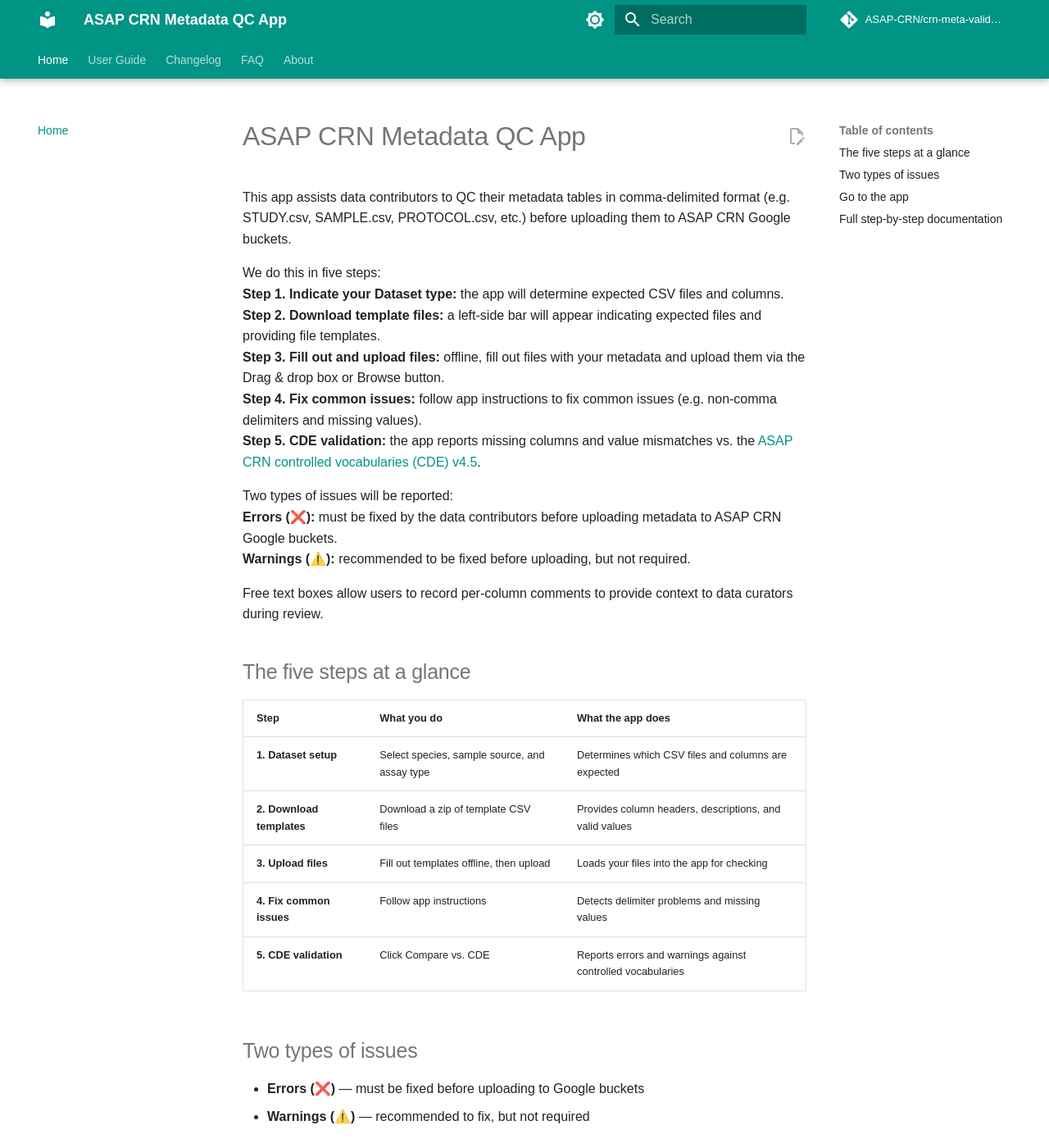
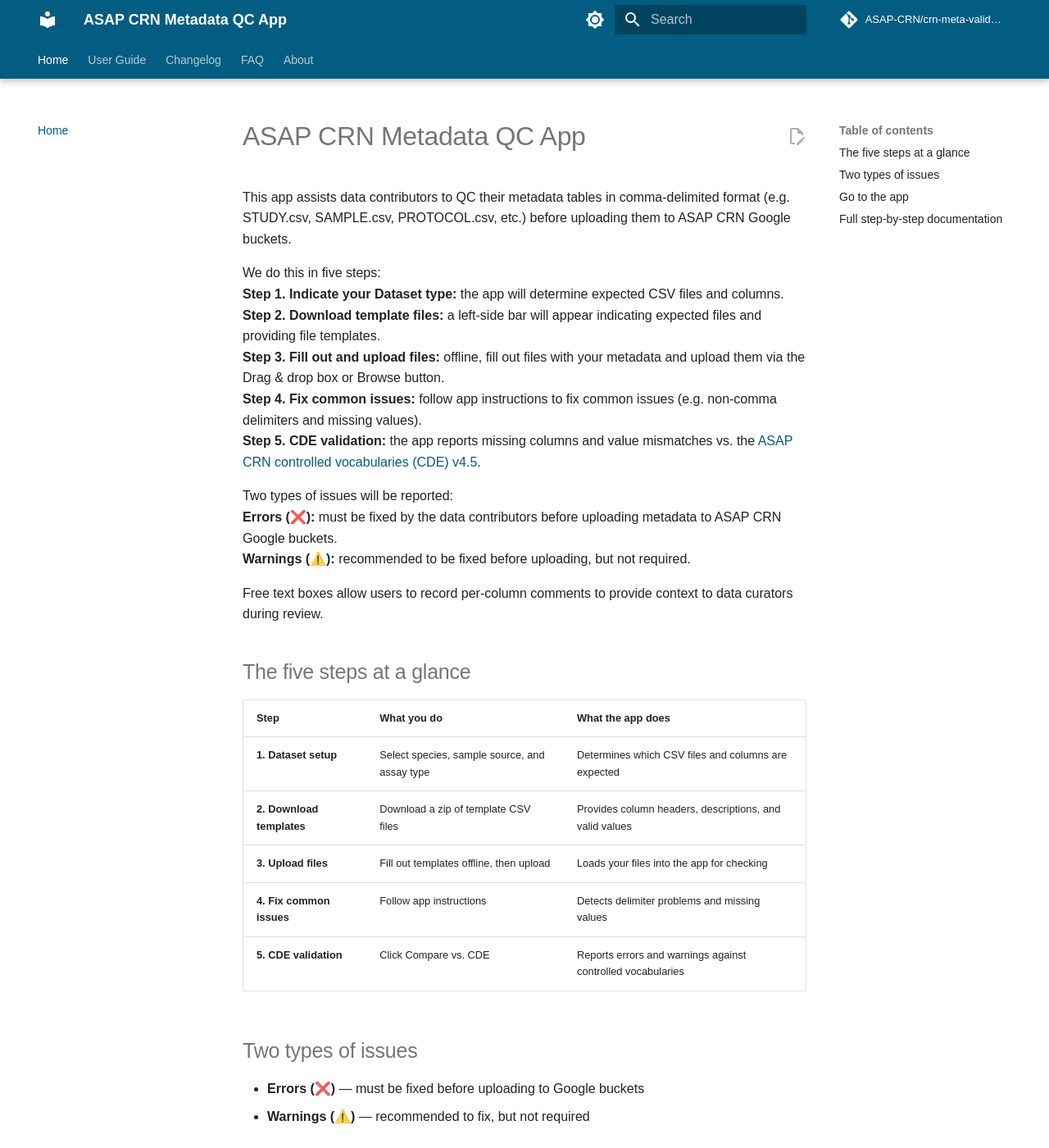
Before and after one commit to ASAP-CRN/crn-meta-validate, an MkDocs documentation site: the page built from docs/index.md, in a window 1280 px wide and 1400 px high. Shown: the whole window at 82% size. Built offline with MkDocs 1.6.1 and Material for MkDocs 9.7.7, drawn with Linux system fonts in a browser that asks for light colours; comment, search, counter and statistics services are not loaded.

Commit message:
MkDocs colors for header/footer bars and links text

```diff
--- a/docs/assets/css/extra.css
+++ b/docs/assets/css/extra.css
@@ -1,7 +1,7 @@
 /* ============================================
-   ASAP brand font: Arial for body copy, Arial Bold for headings.
-   Requires theme.font: false in mkdocs.yml (otherwise Material
-   loads Roboto from Google Fonts and overrides this).
+   ASAP brand font: Arial.
+   Requires theme.font: false in mkdocs.yml, otherwise Material
+   overrides with Roboto from Google Fonts.
    ============================================ */
 :root {
     --md-text-font: Arial, sans-serif;
@@ -28,14 +28,68 @@ body,
 }
 
 /* Arial has no true Light weight, so Material's h2 (font-weight: 300 in
-   Roboto) renders as Arial Regular instead — visibly heavier/darker than
-   the Roboto original. Compensate with Material's own lighter text-color
-   variable (the same one Material already applies to h1) rather than a
-   font-weight that Arial can't actually render. */
+   Roboto) renders as Arial Regular instead. Compensate with Material's own
+   lighter text-color.
+   Renders visibly heavier/darker than Roboto's Light otherwise — this reuses
+   h1's own lighter-color treatment rather than a font-weight Arial can't render. */
 .md-typeset h2,
 .md-typeset h3,
 .md-typeset h4 {
     color: var(--md-default-fg-color--light);
+}
+
+/* ============================================
+   ASAP brand solid colors
+    ┌───────┬─────────┬────────────────────┐
+    │ Label │   Hex   │    Description     │
+    ├───────┼─────────┼────────────────────┤
+    │ A     │ #E3E4E3 │ Light neutral grey │
+    ├───────┼─────────┼────────────────────┤
+    │ B     │ #8C4E9F │ Purple             │
+    ├───────┼─────────┼────────────────────┤
+    │ C     │ #035C81 │ Deep teal-blue     │
+    ├───────┼─────────┼────────────────────┤
+    │ D     │ #0C8DC3 │ Medium cyan-blue   │
+    ├───────┼─────────┼────────────────────┤
+    │ E     │ #00202C │ Near-black navy    │
+    ├───────┼─────────┼────────────────────┤
+    │ F     │ #34A270 │ Green              │
+    └───────┴─────────┴────────────────────┘
+   ============================================ */
+
+/* Header bar */
+:root,
+[data-md-color-scheme="default"],
+[data-md-color-scheme="slate"] {
+    --md-primary-fg-color:        #035C81; /* ASAP deep teal-blue */
+    --md-primary-fg-color--light: #0487BD; /* lightened for hover/border states */
+    --md-primary-fg-color--dark:  #02384F; /* darkened for hover/border states */
+    --md-primary-bg-color:        #fff;
+    --md-primary-bg-color--light: #ffffffb3;
+}
+
+/* Accent + body-text link color */
+[data-md-color-scheme="default"] {
+    --md-accent-fg-color:              #035C81; /* ASAP deep teal-blue for white-themed browser */
+    --md-accent-fg-color--transparent: #035C811a;
+    --md-accent-bg-color:              #fff;
+    --md-accent-bg-color--light:       #ffffffb3;
+    --md-typeset-a-color:              #035C81;
+}
+[data-md-color-scheme="slate"] {
+    --md-accent-fg-color:              #0C8DC3; /* ASAP medium cyan-blue for dark-themed browser */
+    --md-accent-fg-color--transparent: #0C8DC31a;
+    --md-accent-bg-color:              #fff;
+    --md-accent-bg-color--light:       #ffffffb3;
+    --md-typeset-a-color:              #0C8DC3;
+}
+
+/* Footer bar */
+:root,
+[data-md-color-scheme="default"],
+[data-md-color-scheme="slate"] {
+    --md-footer-bg-color:       #035C81;
+    --md-footer-bg-color--dark: #035C81;
 }
 
 .screenshot {
--- a/mkdocs.yml
+++ b/mkdocs.yml
@@ -12,15 +12,19 @@ theme:
   # ASAP brand font: Arial is applied via docs/assets/css/extra.css.
   font: false
   palette:
+    # primary/accent: custom, not a named Material color (e.g. "teal") — Material's
+    # named palettes are fixed hex values with no ASAP-brand option. "custom" tells
+    # Material to expect the actual hex values from CSS variables instead, which are
+    # defined per color-scheme in docs/assets/css/extra.css.
     - scheme: default
-      primary: teal
-      accent: teal
+      primary: custom
+      accent: custom
       toggle:
         icon: material/brightness-7
         name: Switch to dark mode
     - scheme: slate
-      primary: teal
-      accent: teal
+      primary: custom
+      accent: custom
       toggle:
         icon: material/brightness-4
         name: Switch to light mode
```
